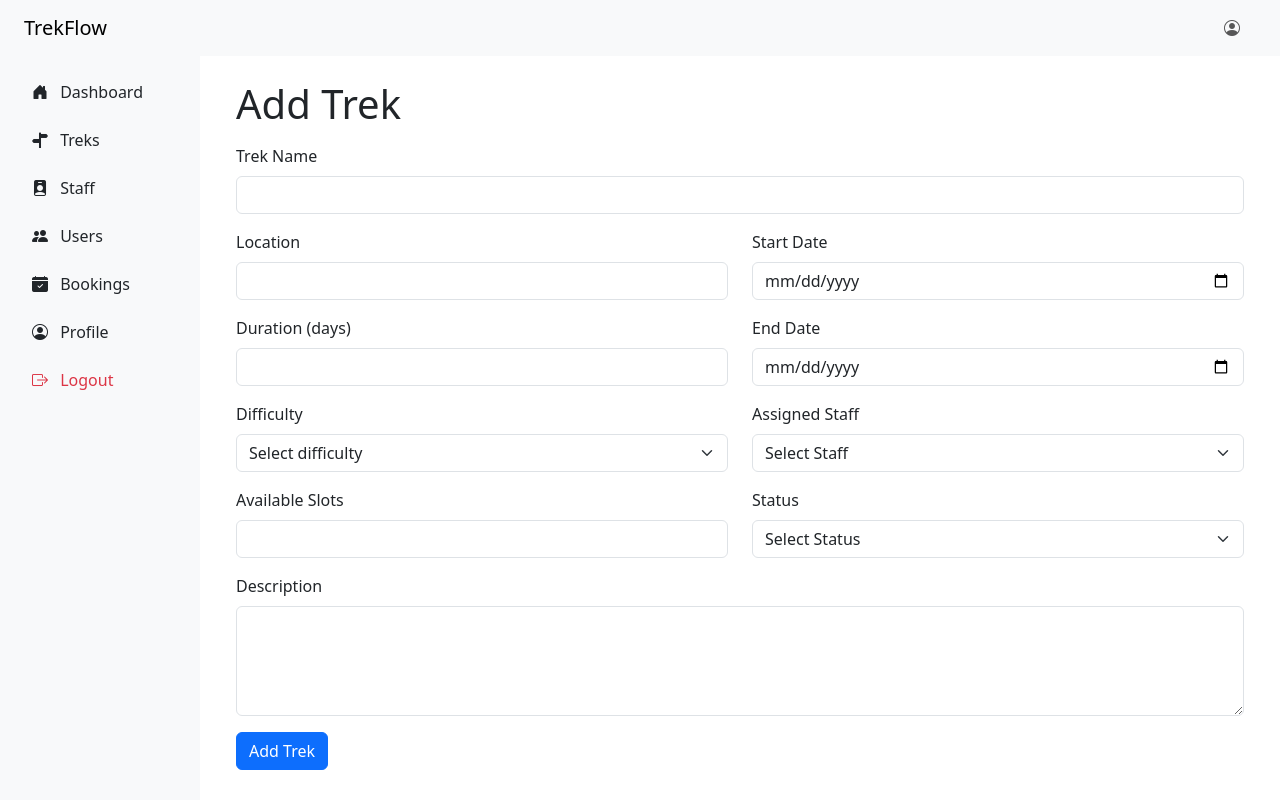
After one commit to 25f2000889/trekking-management-app, a Flask app: template templates/admin/add_edit_trek.html in a window 1280 px wide. The commit adds this page. Run offline with Flask 3, Linux system fonts and the light colour scheme; the template is opened without the code that fills it, so the values that code supplies are empty; some libraries are stand-ins or nearby versions.

Commit message:
Add functionality for admins to add/update/delete treks

```diff
--- a/decorators.py
+++ b/decorators.py
@@ -23,7 +23,7 @@ def roles_required(*roles: str):
     def decorator(view):
         @wraps(view)
         def wrapped_view(**kwargs):
-            if "user_role" not in session or session["user_role"] not in roles:
+            if "user_role" not in session or session["user_role"].upper() not in roles:
                 return redirect(url_for("auth.login"))
             return view(**kwargs)
         return wrapped_view
--- a/services/__init__.py
+++ b/services/__init__.py
@@ -1,2 +1,3 @@
 from . import auth_service as AuthService
 from . import user_service as UserService
+from . import trek_service as TrekService
--- /dev/null
+++ b/templates/admin/add_edit_trek.html
@@ -0,0 +1,143 @@
+{% extends "admin/base.html" %}
+
+{% block title %}{% if trek_id %}Edit{% else %}Add{% endif %} Trek{% endblock %}
+
+{% block content %}
+<div class="container">
+    <h1 class="mb-3">{% if trek_id %}Edit{% else %}Add{% endif %} Trek</h1>
+    {% include "components/shared/alerts.html" %}
+    <form method="POST" action="{% if trek_id %}{{ url_for('admin.edit_trek', trek_id=trek_id) }}{% else %}{{ url_for('admin.add_trek') }}{% endif %}">
+        <div class="row mb-3">
+            <div class="col-12">
+                <label for="name" class="form-label">Trek Name</label>
+                <input type="text" class="form-control {% if _errors.get('name') %}is-invalid{% endif %}" id="name"
+                    name="name" value="{{ _form.get('name', '') }}" required>
+                {% if _errors.get('name') %}
+                <div class="invalid-feedback">
+                    {{ _errors.get('name') }}
+                </div>
+                {% endif %}
+            </div>
+        </div>
+        <div class="row">
+            <div class="col-12 col-md-6">
+                <div class="mb-3">
+                    <label for="location" class="form-label">Location</label>
+                    <input type="text" class="form-control {% if _errors.get('location') %}is-invalid{% endif %}"
+                        id="location" name="location" value="{{ _form.get('location', '') }}" required>
+                    {% if _errors.get('location') %}
+                    <div class="invalid-feedback">
+                        {{ _errors.get('location') }}
+                    </div>
+                    {% endif %}
+                </div>
+                <div class="mb-3">
+                    <label for="duration_days" class="form-label">Duration (days)</label>
+                    <input type="number" class="form-control {% if _errors.get('duration_days') %}is-invalid{% endif %}"
+                        id="duration_days" name="duration_days" value="{{ _form.get('duration_days', '') }}" required>
+                    {% if _errors.get('duration_days') %}
+                    <div class="invalid-feedback">
+                        {{ _errors.get('duration_days') }}
+                    </div>
+                    {% endif %}
+                </div>
+                <div class="mb-3">
+                    <label for="difficulty" class="form-label">Difficulty</label>
+                    <select class="form-select {% if _errors.get('difficulty') %}is-invalid{% endif %}" id="difficulty"
+                        name="difficulty" required>
+                        <option value="">Select difficulty</option>
+                        {% for difficulty in enums.TrekDifficulty %}
+                        <option value="{{ difficulty.name }}" {% if _form.get('difficulty')==difficulty.name
+                            %}selected{% endif %}>{{ difficulty.value }}</option>
+                        {% endfor %}
+                    </select>
+                    {% if _errors.get('difficulty') %}
+                    <div class="invalid-feedback">
+                        {{ _errors.get('difficulty') }}
+                    </div>
+                    {% endif %}
+                </div>
+                <div class="mb-3">
+                    <label for="available_slots" class="form-label">Available Slots</label>
+                    <input type="number"
+                        class="form-control {% if _errors.get('available_slots') %}is-invalid{% endif %}"
+                        id="available_slots" name="available_slots" value="{{ _form.get('available_slots', '') }}"
+                        required>
+                    {% if _errors.get('available_slots') %}
+                    <div class="invalid-feedback">
+                        {{ _errors.get('available_slots') }}
+                    </div>
+                    {% endif %}
+                </div>
+            </div>
+            <div class="col-12 col-md-6">
+                <div class="mb-3">
+                    <label for="start_date" class="form-label">Start Date</label>
+                    <input type="date" class="form-control {% if _errors.get('start_date') %}is-invalid{% endif %}"
+                        id="start_date" name="start_date" value="{{ _form.get('start_date', '') }}" required>
+                    {% if _errors.get('start_date') %}
+                    <div class="invalid-feedback">
+                        {{ _errors.get('start_date') }}
+                    </div>
+                    {% endif %}
+                </div>
+                <div class="mb-3">
+                    <label for="end_date" class="form-label">End Date</label>
+                    <input type="date" class="form-control {% if _errors.get('end_date') %}is-invalid{% endif %}"
+                        id="end_date" name="end_date" value="{{ _form.get('end_date', '') }}" required>
+                    {% if _errors.get('end_date') %}
+                    <div class="invalid-feedback">
+                        {{ _errors.get('end_date') }}
+                    </div>
+                    {% endif %}
+                </div>
+                <div class="mb-3">
+                    <label for="assigned_staff_id" class="form-label">Assigned Staff</label>
+                    <select class="form-select {% if _errors.get('assigned_staff_id') %}is-invalid{% endif %}"
+                        id="assigned_staff_id" name="assigned_staff_id">
+                        <option value="">Select Staff</option>
+                        {% if staff_list %}
+                            {% for staff in staff_list %}
+                            <option value="{{ staff.id }}" {% if _form.get('assigned_staff_id')==staff.id %}selected{% endif
+                                %}>{{ staff.name }}</option>
+                            {% endfor %}
+                        {% endif %}
+                    </select>
+                    {% if _errors.get('assigned_staff_id') %}
+                    <div class="invalid-feedback">
+                        {{ _errors.get('assigned_staff_id') }}
+                    </div>
+                    {% endif %}
+                </div>
+                <div class="mb-3">
+                    <label for="status" class="form-label">Status</label>
+                    <select class="form-select {% if _errors.get('status') %}is-invalid{% endif %}" id="status"
+                        name="status">
+                        <option value="">Select Status</option>
+                        {% for status in enums.TrekStatus %}
+                        <option value="{{ status.name }}" {% if _form.get('status')==status.name
+                            %}selected{% endif %}>{{ status.value }}</option>
+                        {% endfor %}
+                    </select>
+                    {% if _errors.get('status') %}
+                    <div class="invalid-feedback">
+                        {{ _errors.get('status') }}
+                    </div>
+                    {% endif %}
+                </div>
+            </div>
+            <div class="col-12 mb-3">
+                <label for="description" class="form-label">Description</label>
+                <textarea class="form-control {% if _errors.get('description') %}is-invalid{% endif %}" id="description"
+                    name="description" rows="4">{{ _form.get('description', '') or '' }}</textarea>
+                {% if _errors.get('description') %}
+                <div class="invalid-feedback">
+                    {{ _errors.get('description') }}
+                </div>
+                {% endif %}
+            </div>
+        </div>
+        <button type="submit" class="btn btn-primary">{% if trek_id %}Update{% else %}Add{% endif %} Trek</button>
+    </form>
+</div>
+{% endblock %}
--- a/templates/shared/profile.html
+++ b/templates/shared/profile.html
@@ -4,7 +4,7 @@
 
 {% block content %}
 <div class="container">
-    <h1>Profile</h1>
+    <h1 class="mb-3">Profile</h1>
     {% include "components/shared/alerts.html" %}
     <form method="POST" action="{{ url_for('shared.profile') }}">
         <div class="mb-3">
```
Also changed, not shown: routes/web/admin.py (+168 -2 lines), services/trek_service.py (added, +48 -0 lines), templates/admin/treks.html (added, +55 -0 lines), utils.py (added, +16 -0 lines), validation.py (added, +78 -0 lines).
